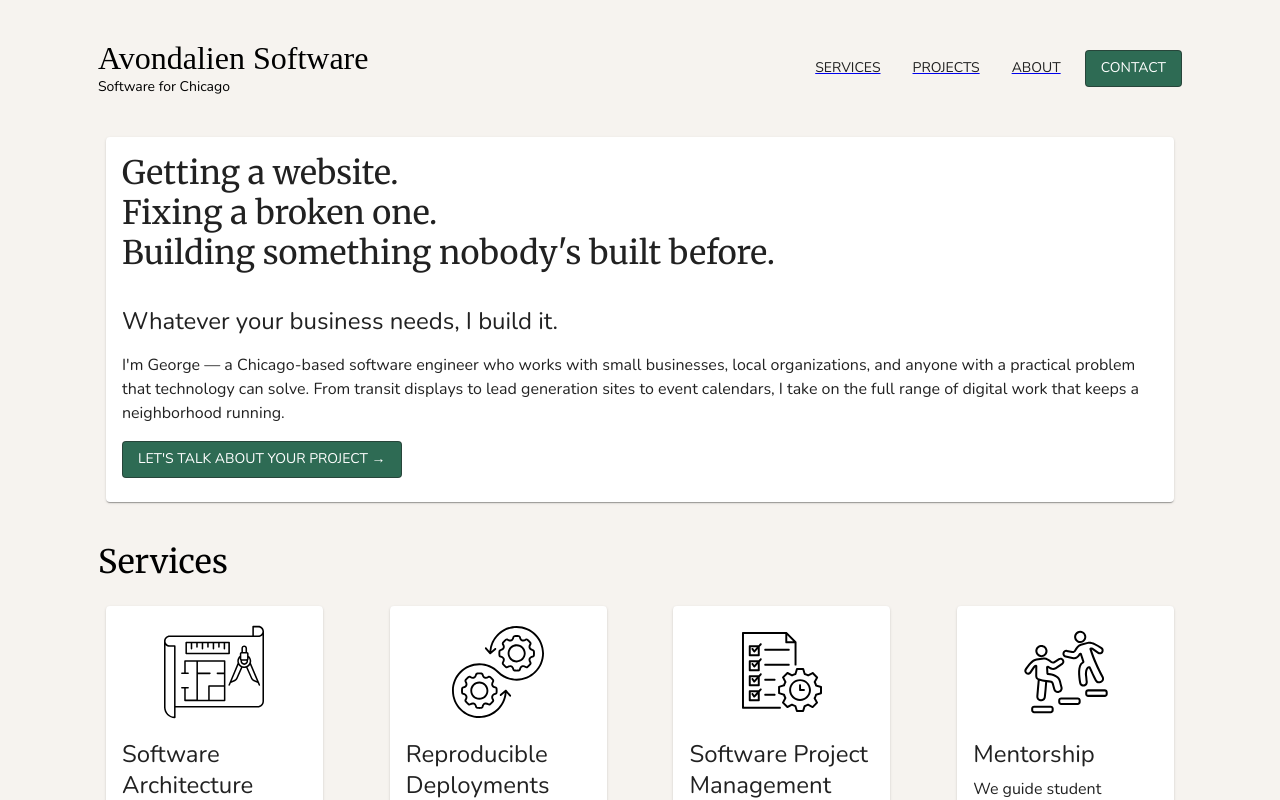
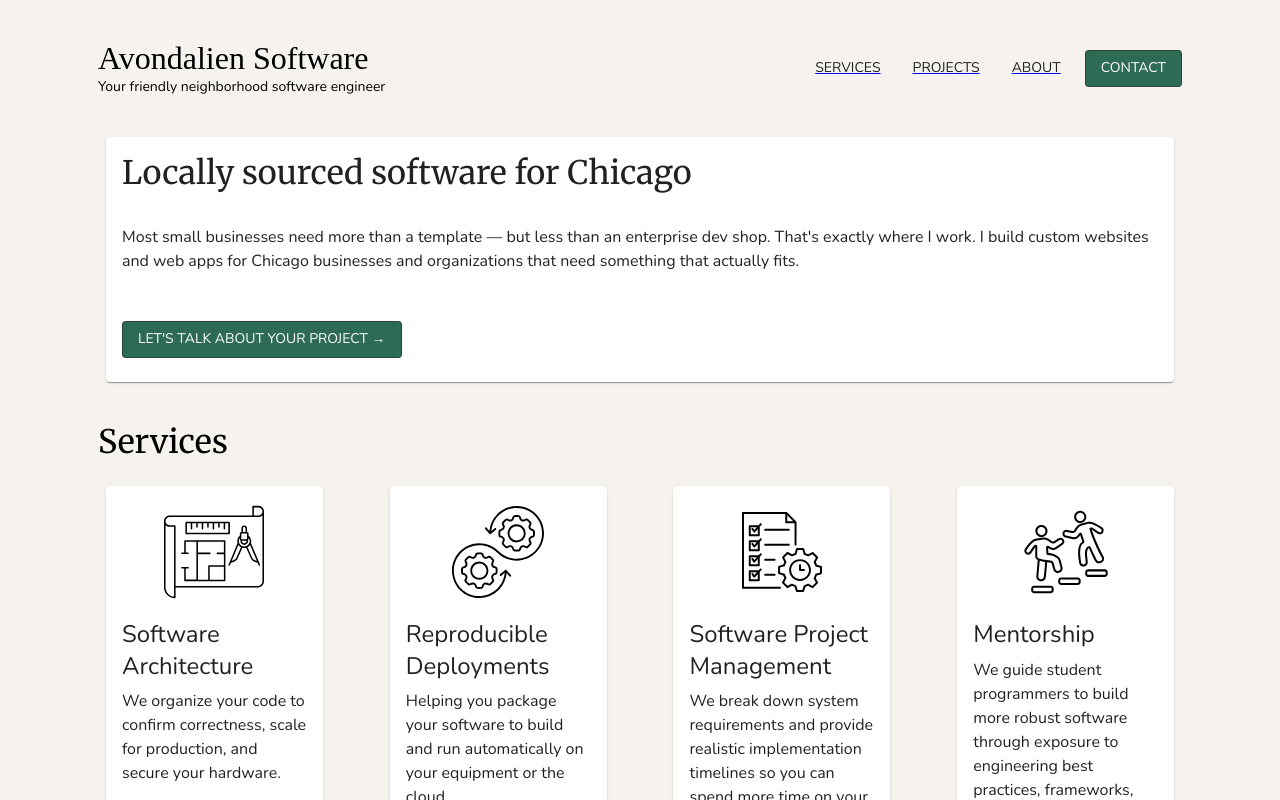
Before and after one commit to avondalien/homepage, a React (Vite) app: page / in a window 1280 px wide. Shown: the top 800 px of the page. Built offline with nearby package versions, Linux system fonts and the light colour scheme; a web font is replaced by a local one.

Commit message:
update hero and favicon.

```diff
--- a/index.html
+++ b/index.html
@@ -8,6 +8,7 @@
     <title>Avondalien Software — Web &amp; Software Consulting in Chicago, IL</title>
     <meta name="description" content="Avondalien Software builds websites and custom software for friends and neighbors in Chicago, IL. Local, personal service for small businesses across Chicagoland." />
     <link rel="canonical" href="https://avondalien.com/" />
+    <link rel="icon" type="image/x-icon" href="/favicon.ico" />
 
     <!-- Open Graph -->
     <meta property="og:type" content="website" />
--- a/src/navigation/navigation.tsx
+++ b/src/navigation/navigation.tsx
@@ -11,7 +11,7 @@ const Navigation = () => {
                 <Box display="flex" flexDirection="row" flexWrap="wrap" justifyContent="space-between" alignItems="center" marginBottom={4}>
                     <Stack direction="column">
                         <Typography variant="logo">Avondalien Software</Typography>
-                        <Typography variant="body2">Software for Chicago</Typography>
+                        <Typography variant="body2">Your friendly neighborhood software engineer</Typography>
                     </Stack>
                     <nav>
                         <Stack direction="row" marginTop={{xs: 2, sm: 0}} spacing={{xs: 0, sm: 2}} justifyContent={{xs: "left", lg: "right"}}>
--- a/src/pages/home/Hero.tsx
+++ b/src/pages/home/Hero.tsx
@@ -14,20 +14,14 @@ const Hero = () => {
                     <Stack direction="row" alignItems="space-evenly" spacing={2}>
                         <Box display="flex" flexDirection="column" gap={2}>
                             <Typography variant="h4">
-                                Getting a website.<br />
-                                Fixing a broken one.<br />
-                                Building something nobody's built before.
-                            </Typography>
-                            <Typography variant="h5">
-                                Whatever your business needs, I build it.
+                                Locally sourced software for Chicago
                             </Typography>
                             <Typography variant="body1" component="p">
-                                I'm George — a Chicago-based software engineer who works with small businesses,
-                                local organizations, and anyone with a practical problem that technology can solve.
-                                From transit displays to lead generation sites to event calendars, I take on the
-                                full range of digital work that keeps a neighborhood running.
+                                Most small businesses need more than a template — but less than an enterprise dev shop.
+                                That's exactly where I work. I build custom websites and web apps for Chicago businesses
+                                and organizations that need something that actually fits.
                             </Typography>
-                            <Box>
+                            <Box sx={{paddingTop: 4}}>
                                 <a href="#contact">
                                     <Button variant="outlined">Let's talk about your project →</Button>
                                 </a>
```
Also changed, not shown: 1 other file (tests, documents, lock files or other folders).
